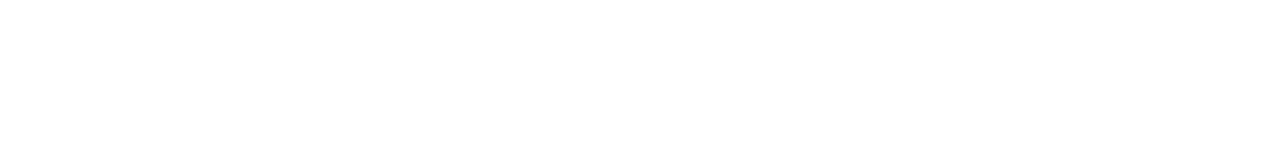
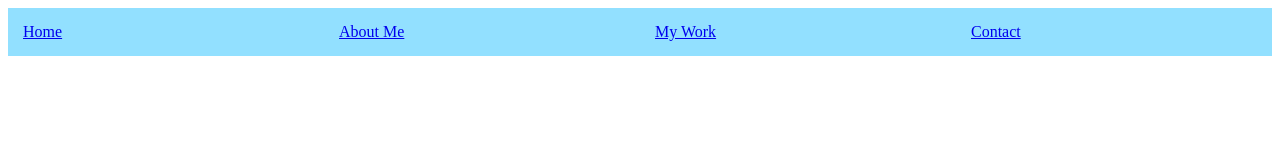
Before and after one commit to vchan852/vanessa-portolio1, a plain HTML site: page index.html in a window 1280 px wide. Drawn offline with Linux system fonts and the light colour scheme.

Commit message:
html outline and header content

```diff
--- a/Assets/style.css
+++ b/Assets/style.css
@@ -0,0 +1,20 @@
+ul {
+    list-style-type: none;
+    margin: 0;
+    padding: 0;
+    overflow: hidden;
+    display: flex;
+    justify-content: flex-end;
+  }
+
+  li {
+    /* float: right; */
+    width: 100%;
+  }
+
+  li a {
+    display: block;
+    padding: 15px;
+    background-color: #70d6ffc2;
+
+  }
--- a/index.html
+++ b/index.html
@@ -1,12 +1,43 @@
 <!DOCTYPE html>
 <html lang="en">
+
 <head>
     <meta charset="UTF-8">
     <meta http-equiv="X-UA-Compatible" content="IE=edge">
     <meta name="viewport" content="width=device-width, initial-scale=1.0">
-    <title>Document</title>
+    <link rel="stylesheet" href="Assets/style.css">
+    <title>Vanessa's Portfolio</title>
 </head>
+
 <body>
 
+    <nav>
+        <ul class="flex-container">
+            <li><a href="#home">Home</a></li>
+            <li><a href="#aboutme">About Me</a></li>
+            <li><a href="#mywork">My Work</a></li>
+            <li><a href="#contact">Contact</a></li>
+        </ul>
+    </nav>
+
+<div>
+    <div id="home">
+
+    </div>
+
+    <div id="aboutme">
+
+    </div>
+
+    <div id="mywork">
+
+    </div>
+
+    <div id="contact">
+
+    </div>
+</div>
+
 </body>
+
 </html>
```
